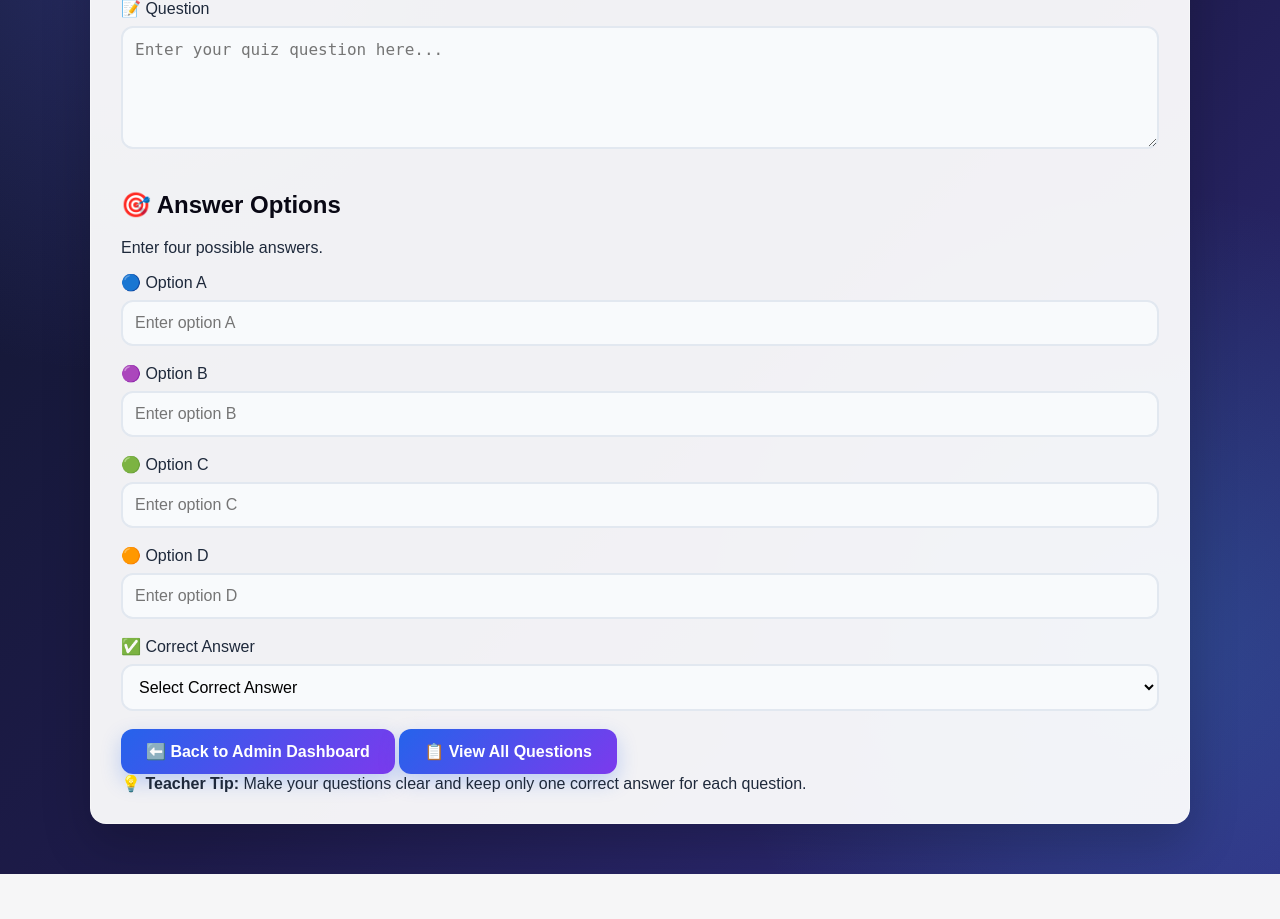
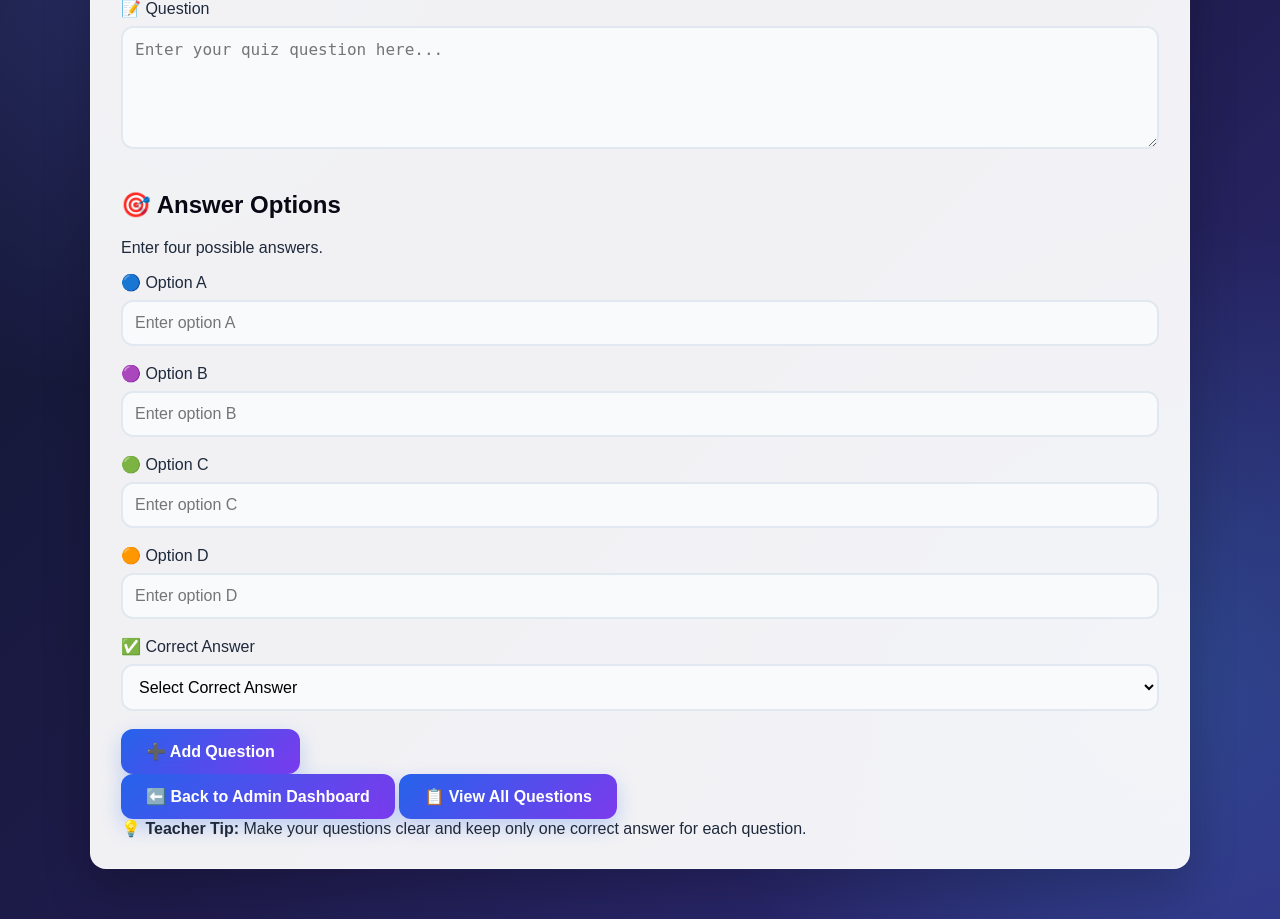
Before and after one commit to Sum332/online-quiz-management-system, a Flask app: page /add_question in a window 1280 px wide. Shown: the part 309-1228 px from the top of the page. Before the commit the page ends 1183 px from the top, so only its background shows below. Run offline with Flask 3, Linux system fonts and the light colour scheme; the visitor is signed in with stand-in values (Sample User, id 1).

Commit message:
Fix add question submit button

```diff
--- a/templates/add_question.html
+++ b/templates/add_question.html
@@ -213,6 +213,16 @@
 
                 </div>
 
+            <!-- Add Question Button -->
+                <div class="question-submit">
+
+                    <button type="submit" class="btn">
+                        ➕ Add Question
+                    </button>
+
+                </div>
+
+            </form>
 
             <!-- Back -->
             <div class="question-footer">
```
